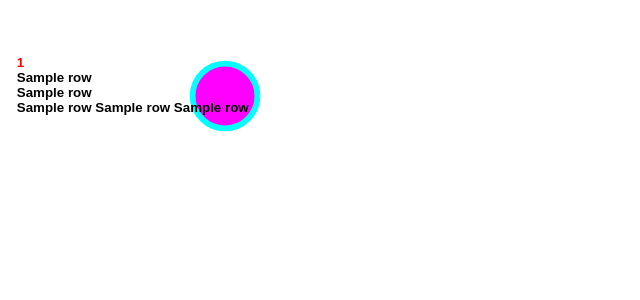
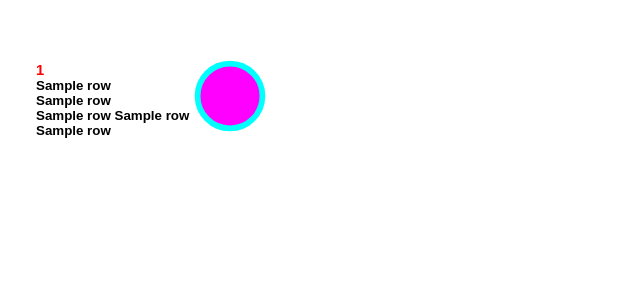
Before and after one commit to tedkotz/csvjinja, a Python web app: template templates/address-labels-avery5160/avery5160.jinja in a window 1280 px wide. Shown: the top 300 px of the page, without its empty margins (0-640 px from the left). Run offline with Jinja, Linux system fonts and the light colour scheme; the template is opened without the code that fills it: most values are stand-ins (such as "Sample title", 1, 10 or a date in 2020).

Commit message:
Added support for multiple pages by switching to grid layout.

```diff
--- a/templates/address-labels-avery5160/avery5160.css
+++ b/templates/address-labels-avery5160/avery5160.css
@@ -1,62 +1,43 @@
 * {
- box-sizing: border-box;
  border: none;
  padding: 0;
  margin: 0;
 }
 
 body, html {
- width: 8.5in;
-/* height: 11in;
-*/
- padding: 0;
- margin: 0;
- font:  bold 10pt sans-serif;
+ font:  bold 11pt sans-serif;
  color: red;
 }
 
-body>section {
- width: 2.625in;
- height: 1in;
- position: absolute;
- padding: 0.0625in;
- border: solid 1px transparent;
+.page {
+ display: grid;
+ grid-template-columns: 2.75in 2.75in 2.75in;
+ grid-column-gap: 0;
+ grid-row-gap: 0;
+ width: 8.5in;
+/* height: 10in; */
+ padding: 0.5in 0.125in;
+}
+
+.page>section {
+ width: 2in;
+ height: 0.7in;
+ /* border: solid 1px black; */
+ padding: 0.15in 0.5in 0.15in 0.25in;
  background-image: url('background.svg');
  background-repeat: no-repeat;
  background-attachment: relative;
- background-position: right center;
- background-size: auto 0.75in;
+ background-position: 95% 50%;
+ background-size: auto 75%;
 }
 
 .adr {
   color: black;
+  font:  bold 10pt sans-serif;
 }
-
-body>section:nth-of-type(3n+1)  { left: 2.6mm;   }
-body>section:nth-of-type(3n+2)  { left: 72.6mm;  }
-body>section:nth-of-type(3n+3)  { left: 142.6mm; }
-
-
-body>section:nth-of-type(n+1)  { top: 0.5in; }
-body>section:nth-of-type(n+4)  { top: 1.5in; }
-body>section:nth-of-type(n+7)  { top: 2.5in; }
-body>section:nth-of-type(n+10) { top: 3.5in; }
-body>section:nth-of-type(n+13) { top: 4.5in; }
-body>section:nth-of-type(n+16) { top: 5.5in; }
-body>section:nth-of-type(n+19) { top: 6.5in; }
-body>section:nth-of-type(n+22) { top: 7.5in; }
-body>section:nth-of-type(n+25) { top: 8.5in; }
-body>section:nth-of-type(n+28) { top: 9.5in; }
-/* printing doesn't works beyound this point */
-body>section:nth-of-type(n+31) { top: 11.5in; }
-body>section:nth-of-type(n+34) { top: 12.5in; }
-body>section:nth-of-type(n+37) { top: 13.5in; }
-body>section:nth-of-type(n+40) { top: 14.5in; }
-body>section:nth-of-type(n+43) { top: 15.5in; }
-body>section:nth-of-type(n+46) { top: 16.5in; }
 
 @page
 {
-  size: auto;
+  size: letter portrait;
   margin: 0;
 }
--- a/templates/address-labels-avery5160/avery5160.jinja
+++ b/templates/address-labels-avery5160/avery5160.jinja
@@ -4,7 +4,10 @@
   <link rel="stylesheet" type="text/css" href="avery5160.css" />
 </head>
 <body>
-{% for row in sheet %}
+{% set pages = sheet|batch(30) %}
+{% for page in pages %}
+<div class="page">
+{% for row in page %}
     <section class="vcard">
        <div class="fn">{{row[0]}}</div>
        <div class="adr">
@@ -16,5 +19,7 @@
        </div>
     </section>
 {% endfor %}
+</div>
+{% endfor %}
 </body>
 </html>
```
Lines whose indentation alone changed are shown as unchanged.
